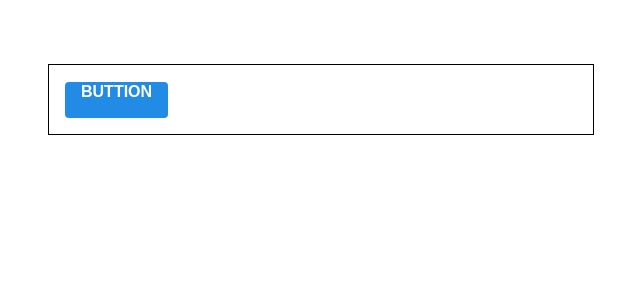
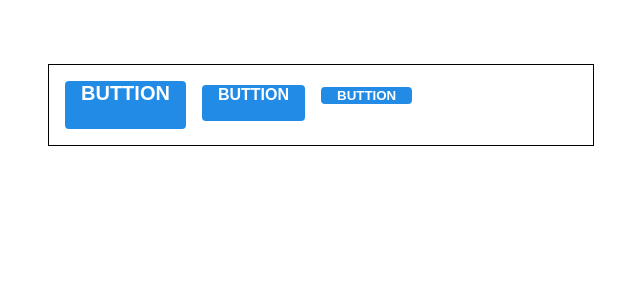
Before and after one commit to hansaemgo/component-styling-with-sass, a React (Create React App) app: page / in a window 1280 px wide. Shown: the top 300 px of the page, without its empty margins (319-959 px from the left). Built offline with nearby package versions, Linux system fonts and the light colour scheme.

Commit message:
Size props 설정하기

```diff
--- a/package.json
+++ b/package.json
@@ -6,6 +6,7 @@
     "@testing-library/jest-dom": "^4.2.4",
     "@testing-library/react": "^9.3.2",
     "@testing-library/user-event": "^7.1.2",
+    "classnames": "^2.2.6",
     "node-sass": "^4.13.0",
     "react": "^16.12.0",
     "react-dom": "^16.12.0",
--- a/src/App.js
+++ b/src/App.js
@@ -7,7 +7,10 @@
   return (
     <div className ="App">
       <div className="buttons">
-        <Button>BUTTION</Button>
+        <Button size="large">BUTTION</Button>
+        <Button size="medium">BUTTION</Button>
+        <Button size="small">BUTTION</Button>
+
       </div>
     </div>
   );
--- a/src/components/Button.js
+++ b/src/components/Button.js
@@ -1,10 +1,21 @@
 import React from 'react';
+import classNames from 'classnames';
 import './Button.scss';
 
 
-
-function Button({children}) {
-    return <button className="Button">{children}</button>
+// 다양한 버튼 크기 만들기
+// large, medium, small
+function Button({children, size }) {
+    return <button className ={classNames('Button', size)}>{children}</button>
 };
 
+Button.defaultProps = {
+    size : 'medium'
+};
+
+
 export default Button;
+
+// 템플릿 리터럴  template literal
+// {{`Button ${size`}} -> 조건마다 추가해 줘야 해서 번거로움
+// 라이브러리 사용 : classNames (yarn add classNames)
--- a/src/components/Button.scss
+++ b/src/components/Button.scss
@@ -9,11 +9,23 @@
     border: none;
     border-radius: 4px;
     cursor: pointer;
-
-    height: 2.25rem;
     padding-left: 1rem;
     padding-right: 1rem;
-    font-size: 1rem;
+
+    &.large{
+        height: 3rem;
+        font-size: 1.25rem;;
+    }
+
+    &.medium {
+        height: 2.25rem;
+        font-size: 1rem;
+    }
+
+    &.samll {
+        height:1.75rem;
+        font-size: 0.875rem;
+    }
 
     background: $blue;
     &:hover {
@@ -22,4 +34,7 @@
     &:active {
         background: darken($blue, 10%);
     }
+    & + & {
+        margin-left: 1rem;
+    }
 }
```
Also changed, not shown: 1 other file (tests, documents, lock files or other folders).
